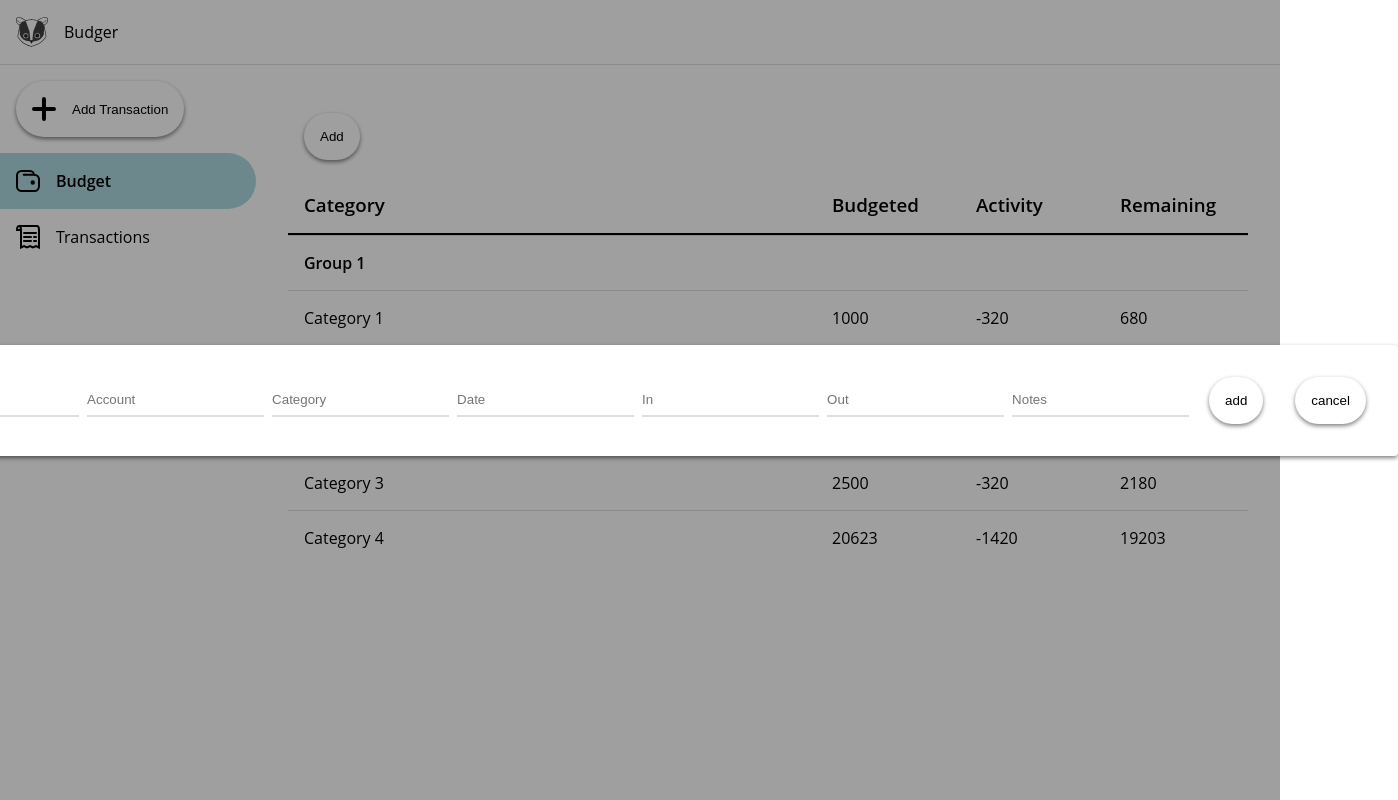
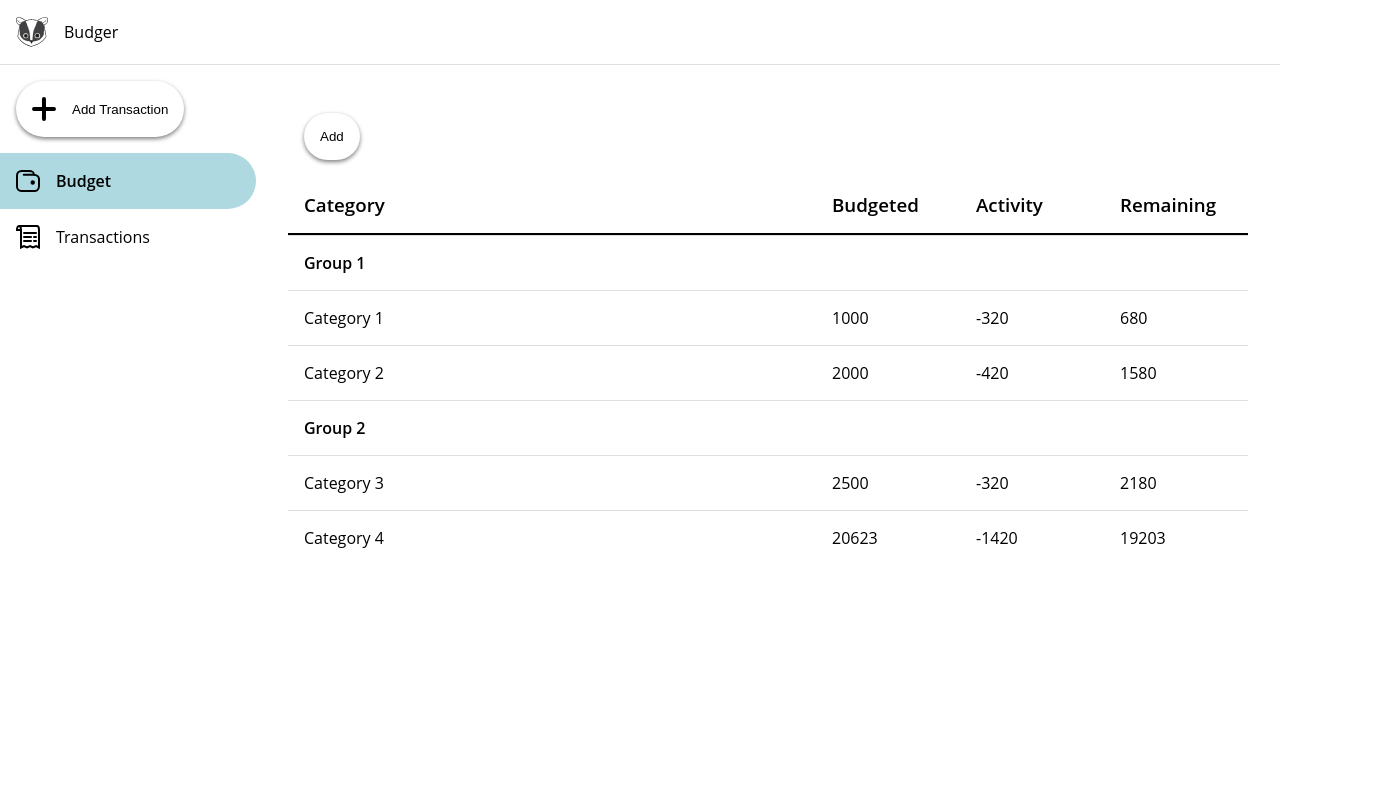
Before and after one commit to itscharlieliu/budger, a React (Create React App) app: page /budget in a window 1280 px wide. Shown: the whole page, 1398 px wide, since content can reach past the window. Built offline with nearby package versions, Linux system fonts and the light colour scheme; the HTML template or start-up script is replaced by a standard one.

Commit message:
Adding state to add transaction setup

```diff
--- a/src/components/NavigationDrawer.tsx
+++ b/src/components/NavigationDrawer.tsx
@@ -1,6 +1,5 @@
 import React, { useState } from "react";
-import { useLocation, useHistory } from "react-router-dom";
-import styled from "styled-components";
+import { useHistory, useLocation } from "react-router-dom";
 
 import { BUDGET, TRANSACTIONS } from "../defs/routerPaths";
 import { ReactComponent as PlusIcon } from "../resources/images/plusIcon.svg";
@@ -8,15 +7,15 @@ import { ReactComponent as RecieptIcon } from "../resources/images/reciept.svg";
 import { ReactComponent as WalletIcon } from "../resources/images/wallet.svg";
 import t from "../services/i18n/language";
 
+import TransactionAddForm from "./TransactionAddForm";
 import Button from "./common/Button";
 import Drawer from "./common/Drawer";
 import DrawerListItem from "./common/DrawerListItem";
 import Icon from "./common/Icon";
 import Modal from "./common/Modal";
-import TransactionAddForm from "./TransactionAddForm";
 
 const NavigationDrawer = (): JSX.Element => {
-    const [isAddingTransaction, setIsAddingTransaction] = useState(true);
+    const [isAddingTransaction, setIsAddingTransaction] = useState(false);
     const location = useLocation();
     const history = useHistory();
 
--- a/src/components/TransactionAddForm.tsx
+++ b/src/components/TransactionAddForm.tsx
@@ -1,8 +1,16 @@
 import styled from "styled-components";
-import React from "react";
+import React, { FormEvent, useState } from "react";
 import Input from "./common/Input";
 import t from "../services/i18n/language";
 import Button from "./common/Button";
+import { addTransaction } from "../store/transactions/transactionActions";
+import { connect, ResolveThunks } from "react-redux";
+
+interface DispatchProps {
+    addTransaction: typeof addTransaction;
+}
+
+type AllProps = ResolveThunks<DispatchProps>;
 
 const TransactionAddContainer = styled.div`
     padding: 16px;
@@ -11,20 +19,65 @@ const TransactionAddContainer = styled.div`
     align-items: center;
 `;
 
-const TransactionAddForm = (): JSX.Element => {
+const TransactionAddForm = (props: AllProps): JSX.Element => {
+    const [toFrom, setToFrom] = useState<string>("");
+    const [account, setAccount] = useState<string>("");
+    const [category, setCategory] = useState<string>("");
+    const [date, setDate] = useState<string>("");
+    const [inflow, setInflow] = useState<number>(0);
+    const [outflow, setOutflow] = useState<number>(0);
+    const [note, setNote] = useState<string>("");
+
+    const handleAddButtonPress = () => {
+        props.addTransaction(toFrom, account, category, new Date(date), inflow - outflow, note);
+    };
+
     return (
         <TransactionAddContainer>
-            <Input placeholder={t("toFrom")} />
-            <Input placeholder={t("account")} />
-            <Input placeholder={t("category")} />
-            <Input placeholder={t("date")} />
-            <Input placeholder={t("in")} />
-            <Input placeholder={t("out")} />
-            <Input placeholder={t("notes")} />
-            <Button>add</Button>
+            <Input
+                placeholder={t("toFrom")}
+                value={toFrom}
+                onChange={(event: FormEvent) => setToFrom((event.target as HTMLInputElement).value)}
+            />
+            <Input
+                placeholder={t("account")}
+                value={account}
+                onChange={(event: FormEvent) => setAccount((event.target as HTMLInputElement).value)}
+            />
+            <Input
+                placeholder={t("category")}
+                value={category}
+                onChange={(event: FormEvent) => setCategory((event.target as HTMLInputElement).value)}
+            />
+            <Input
+                placeholder={t("date")}
+                value={date}
+                onChange={(event: FormEvent) => setDate((event.target as HTMLInputElement).value)}
+            />
+            <Input
+                placeholder={t("in")}
+                type={"number"}
+                value={inflow}
+                onChange={(event: FormEvent) => setInflow(parseInt((event.target as HTMLInputElement).value))}
+            />
+            <Input
+                placeholder={t("out")}
+                value={outflow}
+                onChange={(event: FormEvent) => setOutflow(parseInt((event.target as HTMLInputElement).value))}
+            />
+            <Input
+                placeholder={t("notes")}
+                value={note}
+                onChange={(event: FormEvent) => setNote((event.target as HTMLInputElement).value)}
+            />
+            <Button onClick={handleAddButtonPress}>add</Button>
             <Button>cancel</Button>
         </TransactionAddContainer>
     );
 };
 
-export default TransactionAddForm;
+const mapDispatchToProps = {
+    addTransaction,
+};
+
+export default connect(null, mapDispatchToProps)(TransactionAddForm);
--- a/src/components/common/Button.tsx
+++ b/src/components/common/Button.tsx
@@ -37,7 +37,7 @@ const RaisedButton = styled.button`
         ${theme.shadow.med};
     }
 
-    transition: box-shadow 0.3s;
+    transition: box-shadow 0.1s ease-in;
 `;
 
 const ButtonContent = styled.div<ButtonTextProps>`
--- a/src/components/common/DrawerListItem.tsx
+++ b/src/components/common/DrawerListItem.tsx
@@ -40,7 +40,7 @@ const ListItemButtonContainer = styled(ListItemContainer)`
         z-index: ${Z_INDEX_ACTIVE};
     }
 
-    transition: box-shadow 0.3s;
+    transition: box-shadow 0.2s;
 `;
 
 const ListItemContent = styled.div`
```
